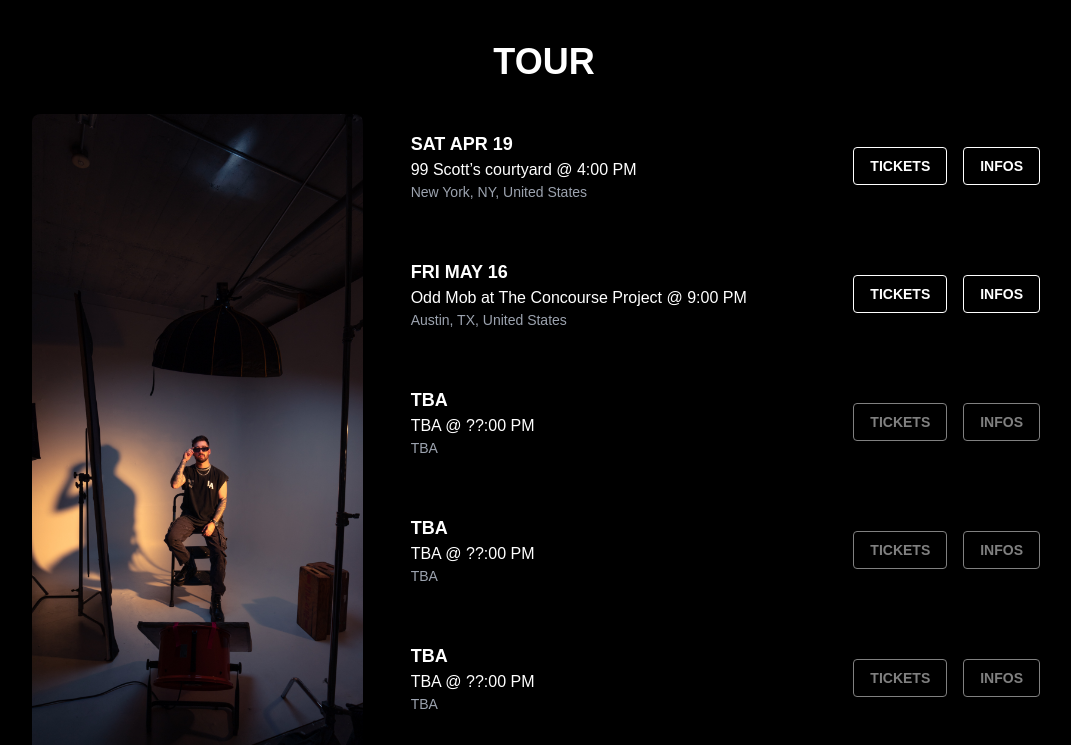
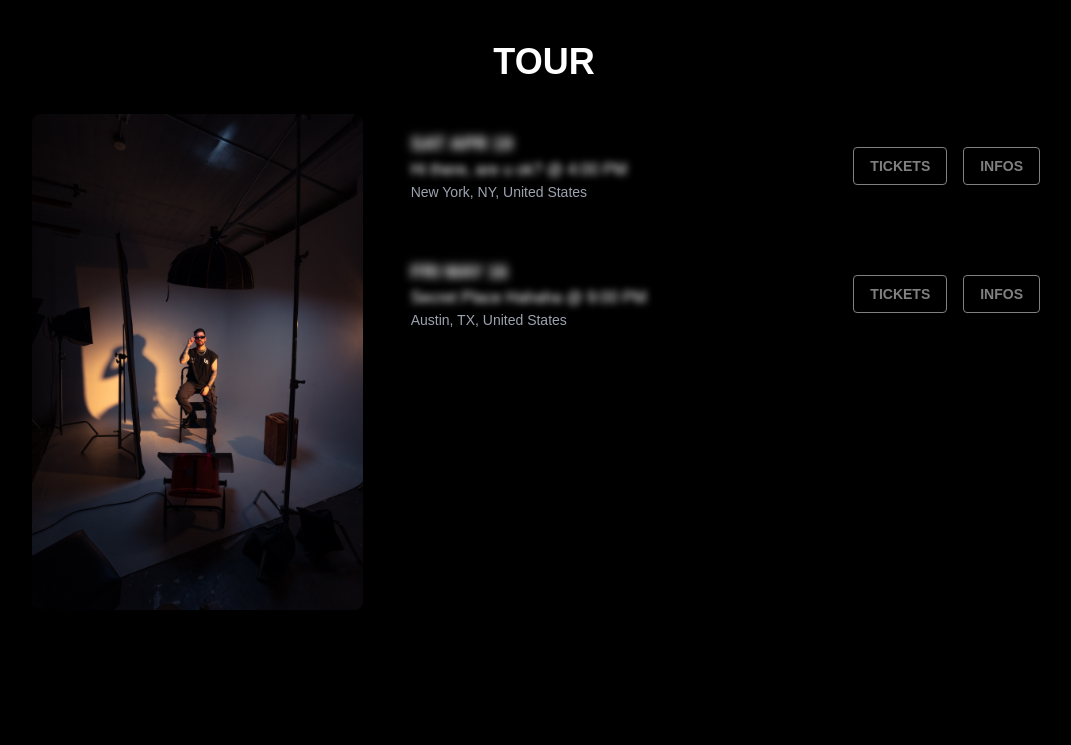
Before and after one commit to eumoitinho/welker_page, a Next.js app: page / in a window 1280 px wide. Shown: the part 2680-3425 px from the top of the page, without its empty margins (96-1167 px from the left). Built offline with nearby package versions, Linux system fonts and the light colour scheme.

Commit message:
Update tour dates with new events and adjust styling for better visibility

```diff
--- a/src/app/components/dates/TourDates.js
+++ b/src/app/components/dates/TourDates.js
@@ -1,52 +1,27 @@
 "use client";
 
-import React from 'react';
+import React from "react";
 
 const TourSection = () => {
   // Dados de exemplo com links adicionados
   const tourDates = [
     {
       date: "SAT APR 19",
-      event: "99 Scott’s courtyard @ 4:00 PM",
+      event: "Hi there, are u ok? @ 4:00 PM",
       location: "New York, NY, United States",
-      ticketLink: "https://dice.fm/event/k63abp-ayybo-at-99-scott-courtyard-by-gray-area-19th-apr-99-scott-courtyard-new-york-city-tickets?lng=en-US", // Substitua pelo link real
-      infoLink: "https://dice.fm/event/k63abp-ayybo-at-99-scott-courtyard-by-gray-area-19th-apr-99-scott-courtyard-new-york-city-tickets?lng=en-US"    // Substitua pelo link real
+      ticketLink:
+        "",
+      infoLink:
+        "",
     },
     {
       date: "FRI MAY 16",
-      event: "Odd Mob at The Concourse Project @ 9:00 PM",
+      event: "Secret Place Hahaha @ 9:00 PM",
       location: "Austin, TX, United States",
-      ticketLink: "https://www.seetickets.us/event/Odd-Mob-at-The-Concourse-Project/637981", // Substitua pelo link real
-      infoLink: "https://www.seetickets.us/event/Odd-Mob-at-The-Concourse-Project/637981"      // Substitua pelo link real
+      ticketLink: "",
+      infoLink: "",
     },
-    {
-      date: "TBA",
-      event: "TBA @ ??:00 PM",
-      location: "TBA",
-      ticketLink: "", // Sem link para eventos "TBA"
-      infoLink: ""    // Sem link para eventos "TBA"
-    },
-    {
-      date: "TBA",
-      event: "TBA @ ??:00 PM",
-      location: "TBA",
-      ticketLink: "",
-      infoLink: ""
-    },
-    {
-      date: "TBA",
-      event: "TBA @ ??:00 PM",
-      location: "TBA",
-      ticketLink: "",
-      infoLink: ""
-    },
-    {
-      date: "TBA",
-      event: "TBA @ ??:00 PM",
-      location: "TBA",
-      ticketLink: "",
-      infoLink: ""
-    },
+
   ];
 
   return (
@@ -69,11 +44,19 @@ const TourSection = () => {
         {/* Lista de datas da turnê à direita */}
         <div className="w-full md:w-2/3 space-y-6">
           {tourDates.map((tour, index) => (
-            <div key={index} className="flex flex-col md:flex-row md:items-center justify-between gap-4 p-4 bg-black/20 rounded-lg">
+            <div
+              key={index}
+              className="flex flex-col md:flex-row md:items-center justify-between gap-4 p-4 bg-black/20 rounded-lg"
+            >
               {/* Coluna da data e evento */}
               <div className="flex-1">
-                <p className="text-lg font-semibold uppercase">{tour.date}</p>
-                <p className="text-white">{tour.event}</p>
+                <p
+                  className="text-lg font-semibold uppercase"
+                  style={{ filter: "blur(5px)" }} // Aplica blur na data
+                >
+                  {tour.date}
+                </p>
+                <p className="text-white" style={{ filter: "blur(3.5px)" }}>{tour.event}</p>
                 <p className="text-gray-400 text-sm">{tour.location}</p>
               </div>
 
@@ -84,7 +67,9 @@ const TourSection = () => {
                   target="_blank"
                   rel="noopener noreferrer"
                   className={`px-4 py-2 bg-transparent border border-white text-white rounded text-sm font-semibold transition-colors duration-200 ${
-                    !tour.ticketLink ? "opacity-50 cursor-not-allowed" : "hover:bg-white hover:text-black"
+                    !tour.ticketLink
+                      ? "opacity-50 cursor-not-allowed"
+                      : "hover:bg-white hover:text-black"
                   }`}
                 >
                   TICKETS
@@ -94,7 +79,9 @@ const TourSection = () => {
                   target="_blank"
                   rel="noopener noreferrer"
                   className={`px-4 py-2 bg-transparent border border-white text-white rounded text-sm font-semibold transition-colors duration-200 ${
-                    !tour.infoLink ? "opacity-50 cursor-not-allowed" : "hover:bg-white hover:text-black"
+                    !tour.infoLink
+                      ? "opacity-50 cursor-not-allowed"
+                      : "hover:bg-white hover:text-black"
                   }`}
                 >
                   INFOS
```
